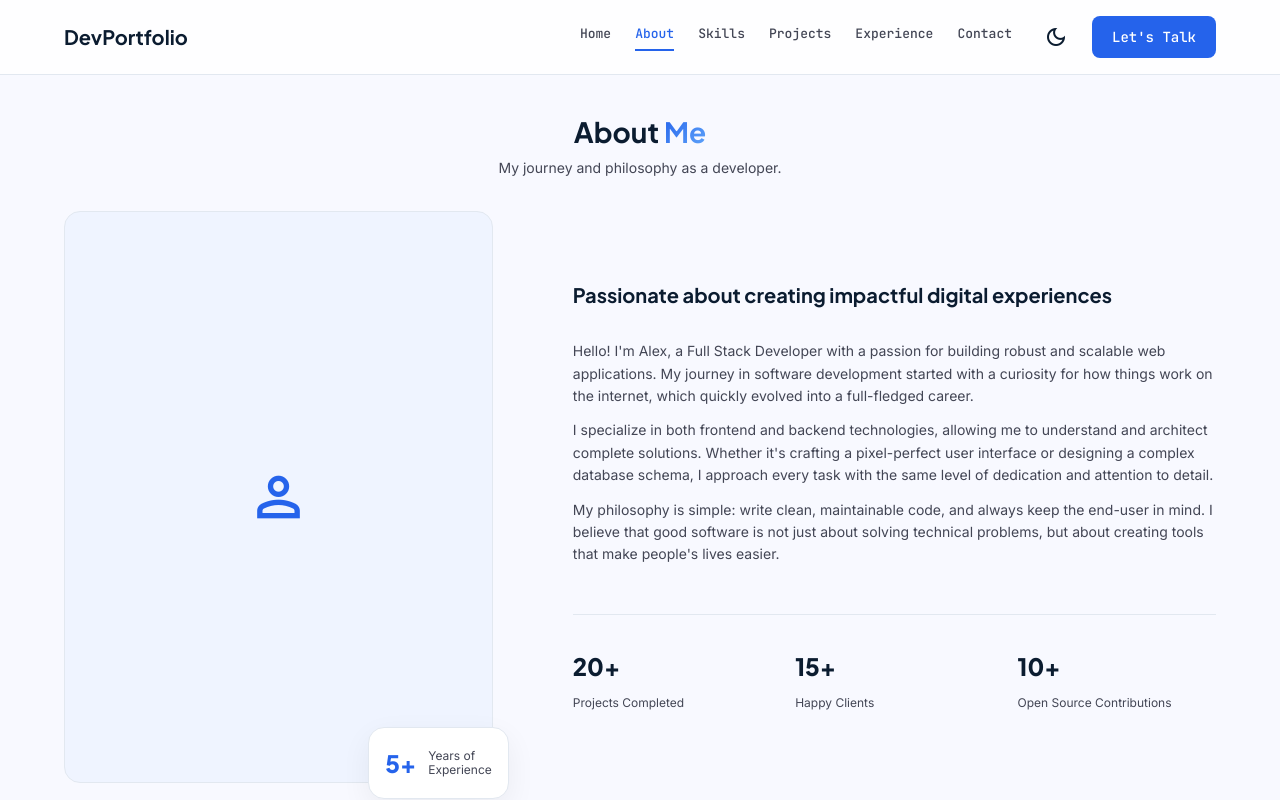
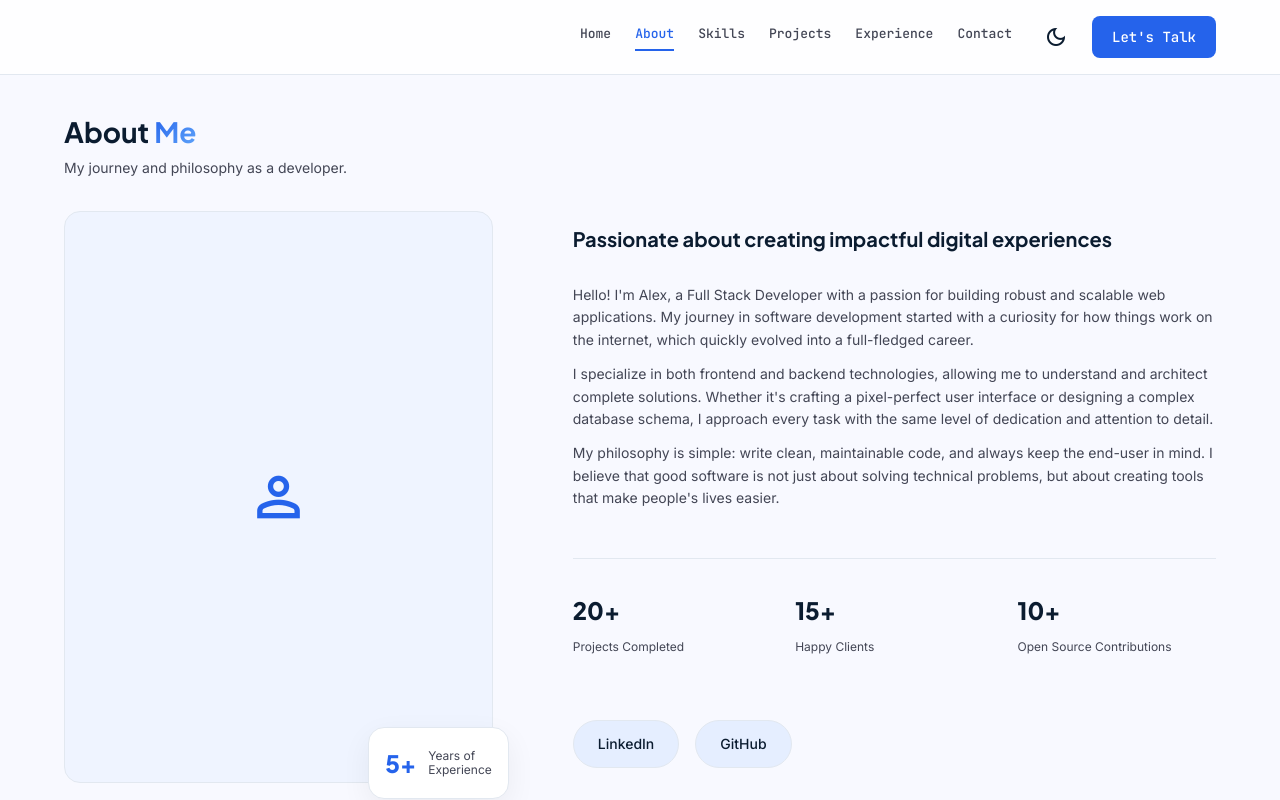
Before and after one commit to AbdulRahimanKS/Personal-Portfolio, a React (Vite) app: page /about in a window 1280 px wide. Shown: the top 800 px of the page. Built offline with nearby package versions, Linux system fonts and the light colour scheme.

Commit message:
feat: initialize core project structure, components, and layout pages for portfolio website

```diff
--- a/src/components/Footer.jsx
+++ b/src/components/Footer.jsx
@@ -7,7 +7,7 @@ const Footer = () => {
       <div className="container">
         <div className={styles.content}>
           <div className={styles.logoInfo}>
-            <h2 className={styles.logo}>DevPortfolio</h2>
+
             <p className={styles.tagline}>Building reliable, scalable web applications.</p>
           </div>
           <div className={styles.links}>
--- a/src/components/Layout.jsx
+++ b/src/components/Layout.jsx
@@ -1,6 +1,5 @@
 import React from 'react';
 import Navbar from './Navbar';
-import Footer from './Footer';
 
 const Layout = ({ children }) => {
   return (
@@ -9,7 +8,6 @@ const Layout = ({ children }) => {
       <main style={{ flexGrow: 1 }}>
         {children}
       </main>
-      <Footer />
     </div>
   );
 };
--- a/src/components/Navbar.jsx
+++ b/src/components/Navbar.jsx
@@ -22,7 +22,6 @@ const Navbar = () => {
     <header className={styles.header}>
       <div className={`container ${styles.navbar}`}>
         <Link to="/" className={styles.logo}>
-          DevPortfolio
         </Link>
 
         <div className={styles.rightSection}>
--- a/src/pages/About.jsx
+++ b/src/pages/About.jsx
@@ -56,6 +56,15 @@ const About = () => {
                   <span className={styles.statLabel}>Open Source Contributions</span>
                 </div>
               </div>
+
+              <div className={styles.socialLinks}>
+                <a href="https://linkedin.com/in/yourprofile" target="_blank" rel="noopener noreferrer" className={styles.socialLink}>
+                  LinkedIn
+                </a>
+                <a href="https://github.com/yourusername" target="_blank" rel="noopener noreferrer" className={styles.socialLink}>
+                  GitHub
+                </a>
+              </div>
             </div>
           </div>
         </div>
--- a/src/pages/About.module.css
+++ b/src/pages/About.module.css
@@ -3,7 +3,7 @@
 }
 
 .header {
-  text-align: center;
+  text-align: left;
   margin-bottom: 32px;
 }
 
@@ -121,6 +121,31 @@
   color: var(--on-surface-variant);
 }
 
+.socialLinks {
+  display: flex;
+  gap: 16px;
+  margin-top: 32px;
+}
+
+.socialLink {
+  padding: 12px 24px;
+  border-radius: 999px;
+  background-color: var(--surface-container);
+  color: var(--on-surface);
+  text-decoration: none;
+  font-weight: 500;
+  font-size: 14px;
+  transition: all 0.2s ease;
+  border: 1px solid var(--outline-variant);
+}
+
+.socialLink:hover {
+  background-color: var(--primary);
+  color: var(--on-primary);
+  transform: translateY(-2px);
+  border-color: var(--primary);
+}
+
 @media (max-width: 768px) {
   .experienceCard {
     bottom: -16px;
--- a/src/pages/Contact.module.css
+++ b/src/pages/Contact.module.css
@@ -3,7 +3,7 @@
 }
 
 .header {
-  text-align: center;
+  text-align: left;
   margin-bottom: 32px;
 }
 
--- a/src/pages/Experience.module.css
+++ b/src/pages/Experience.module.css
@@ -3,7 +3,7 @@
 }
 
 .header {
-  text-align: center;
+  text-align: left;
   margin-bottom: 32px;
 }
 
--- a/src/pages/Projects.jsx
+++ b/src/pages/Projects.jsx
@@ -32,7 +32,7 @@ const Projects = () => {
       ]
     },
     {
-      title: "DevPortfolio Template",
+      title: "Portfolio Template",
       description: "A customizable, premium developer portfolio template. Built with performance and accessibility in mind, featuring a fully responsive design and dark mode support.",
       tags: ["React", "Vite", "Vanilla CSS"],
       links: [
--- a/src/pages/Projects.module.css
+++ b/src/pages/Projects.module.css
@@ -3,7 +3,7 @@
 }
 
 .header {
-  text-align: center;
+  text-align: left;
   margin-bottom: 32px;
 }
 
--- a/src/pages/Skills.module.css
+++ b/src/pages/Skills.module.css
@@ -3,7 +3,7 @@
 }
 
 .header {
-  text-align: center;
+  text-align: left;
   margin-bottom: 32px;
 }
 
```
